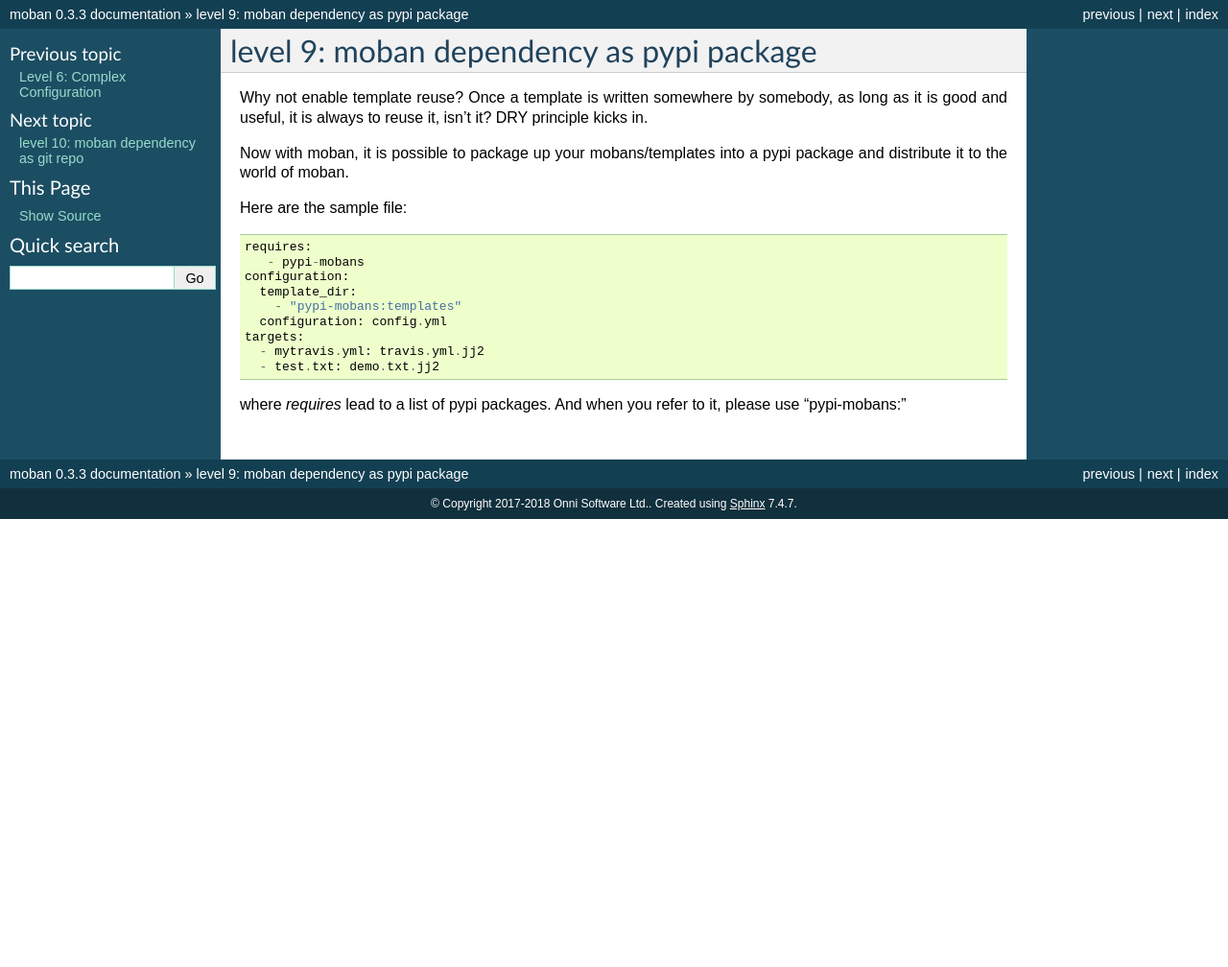
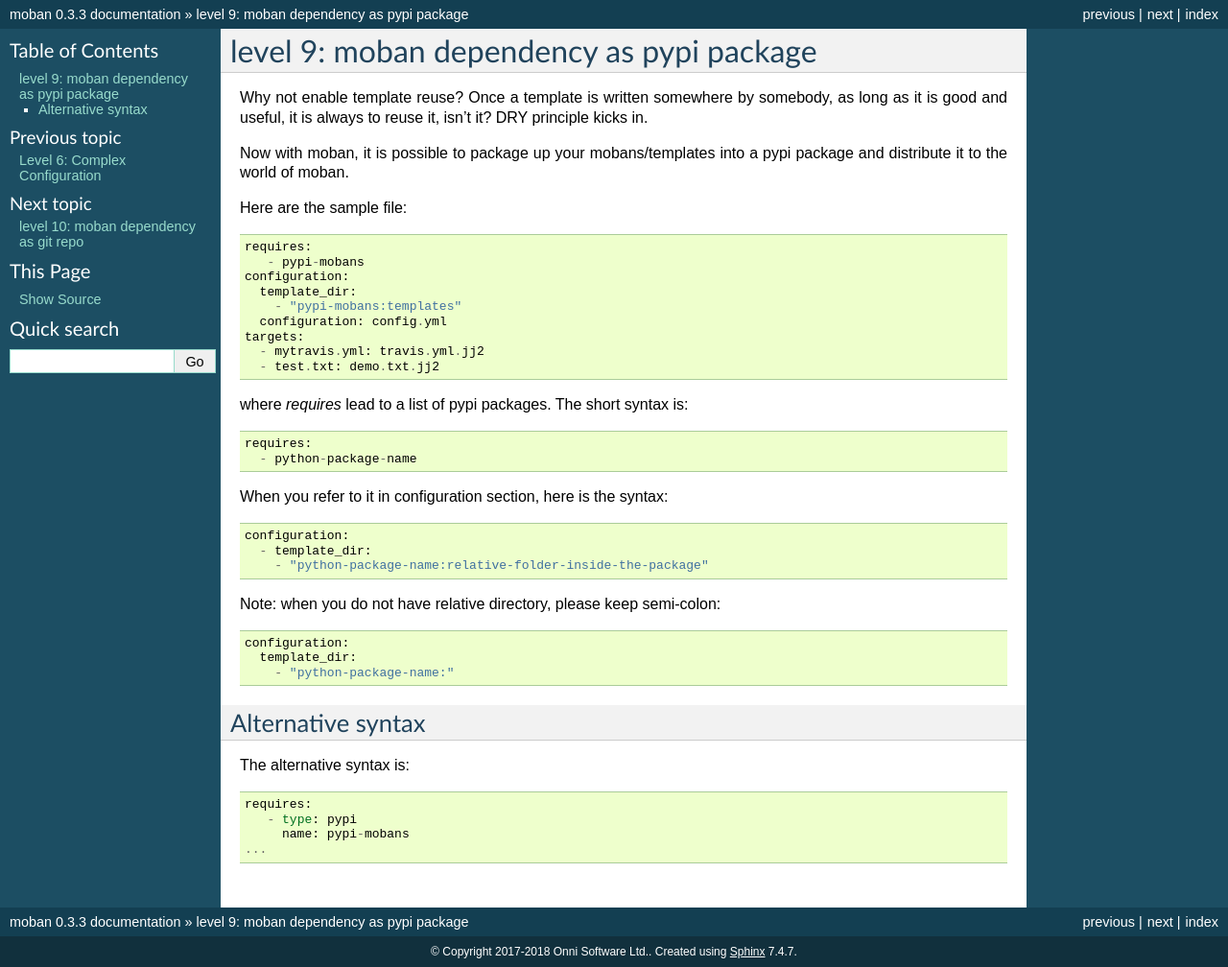
Before and after one commit to moremoban/moban, a Sphinx documentation site: the page built from docs/level-9-moban-dependency-as-pypi-package/README.rst, in a window 1280 px wide. Shown: the whole page at 96% size. Built offline with Sphinx 7.4.7, drawn with Linux system fonts in a browser that asks for light colours; pages that are not in the unit, such as notebooks, are missing from menus; before the commit the page ends 900 px from its top, so only the background shows below that.

Commit message:
:books: update on alternative syntax

```diff
--- a/docs/level-9-moban-dependency-as-pypi-package/README.rst
+++ b/docs/level-9-moban-dependency-as-pypi-package/README.rst
@@ -21,5 +21,29 @@ Here are the sample file::
       - mytravis.yml: travis.yml.jj2
       - test.txt: demo.txt.jj2
 
-where `requires` lead to a list of pypi packages. And when you refer to it,
-please use "pypi-mobans:"
+where `requires` lead to a list of pypi packages. The short syntax is::
+
+    requires:
+      - python-package-name
+
+When you refer to it in configuration section, here is the syntax::
+
+    configuration:
+      - template_dir:
+        - "python-package-name:relative-folder-inside-the-package"
+
+Note: when you do not have relative directory, please keep semi-colon::
+
+    configuration:
+      template_dir:
+        - "python-package-name:"
+
+Alternative syntax
+--------------------------------------------------------------------------------
+
+The alternative syntax is::
+
+    requires:
+       - type: pypi
+         name: pypi-mobans
+    ...
```
Also changed, not shown: docs/level-10-moban-dependency-as-git-repo/README.rst (+13 -1 lines).
